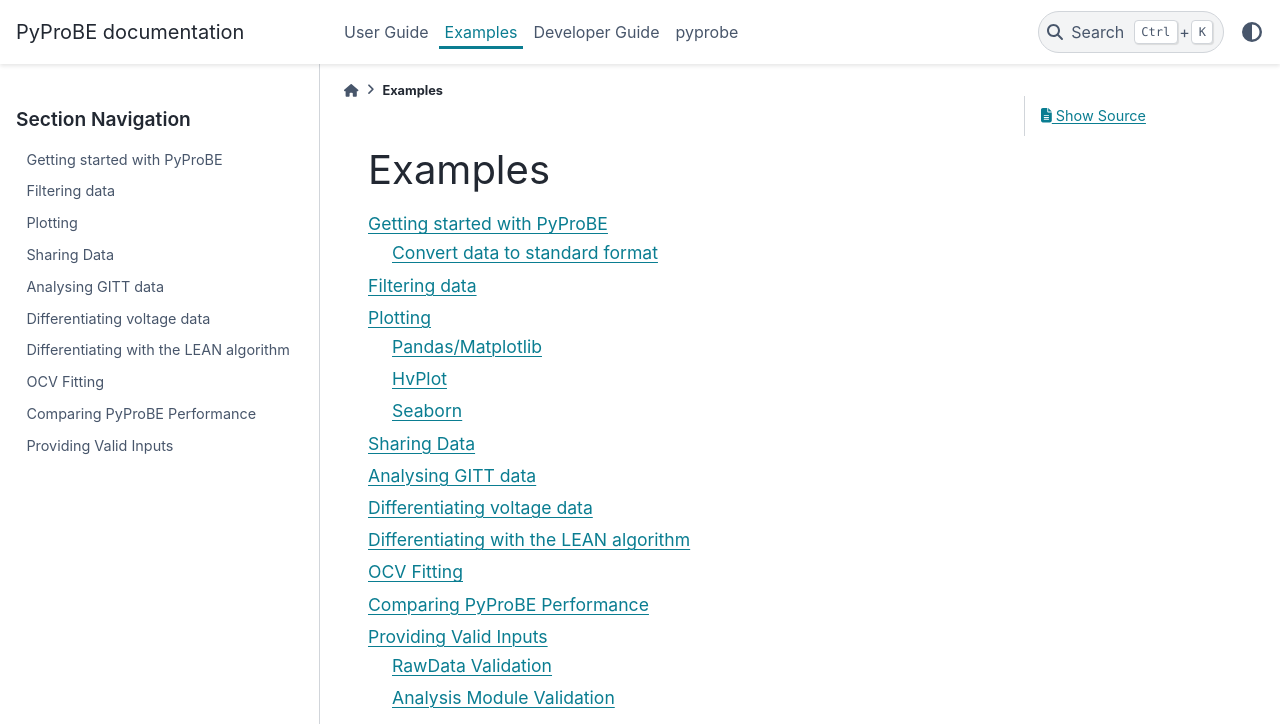
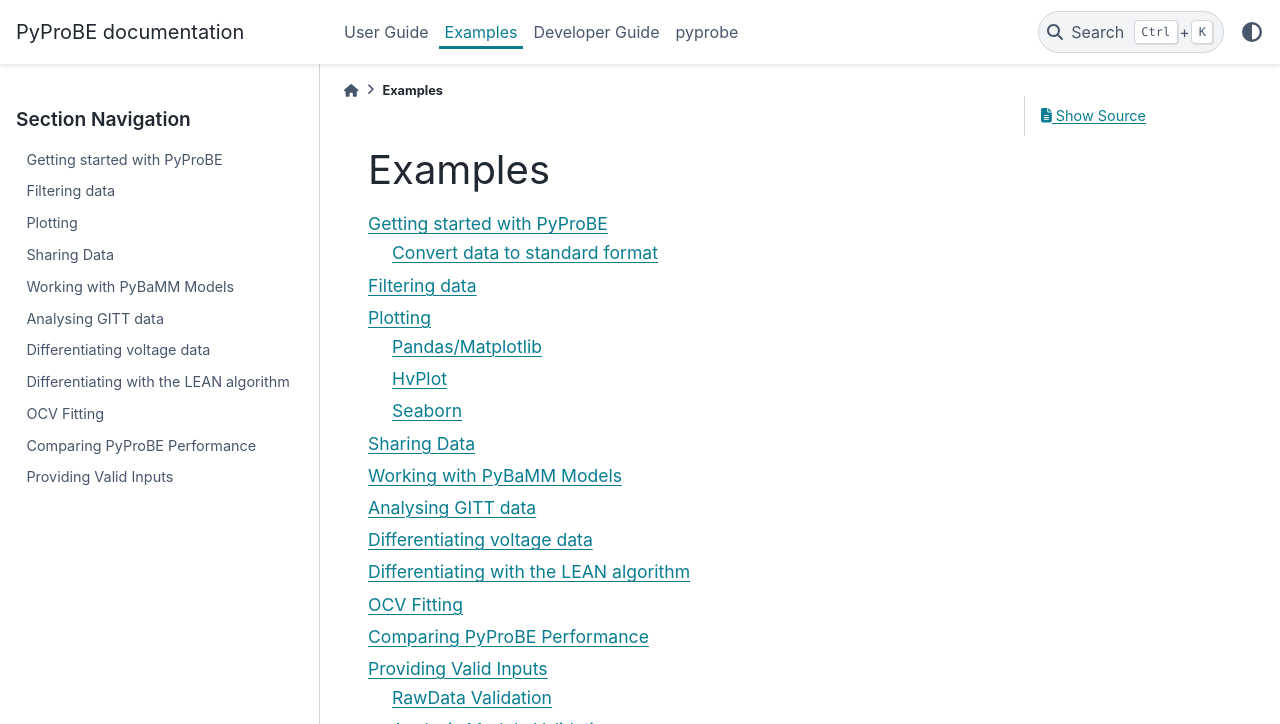
Before and after one commit to ImperialCollegeLondon/PyProBE, a Sphinx documentation site: the page built from docs/source/examples/examples.rst, in a window 1280 px wide and 1056 px high, cut to the strip 0-724 px from the top of the window. Built offline with Sphinx 7.4.7 and the PyData theme 0.15.4, drawn with Linux system fonts in a browser that asks for light colours.

Commit message:
docs: add pybamm example to docs index

```diff
--- a/docs/source/examples/examples.rst
+++ b/docs/source/examples/examples.rst
@@ -8,6 +8,7 @@
    filtering-data
    plotting
    sharing-data
+   working-with-pybamm-models
    analysing-GITT-data
    differentiating-voltage-data
    LEAN-differentiation
```
